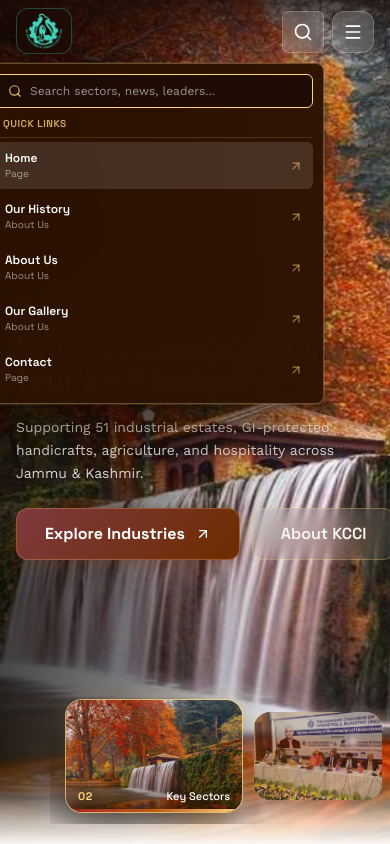
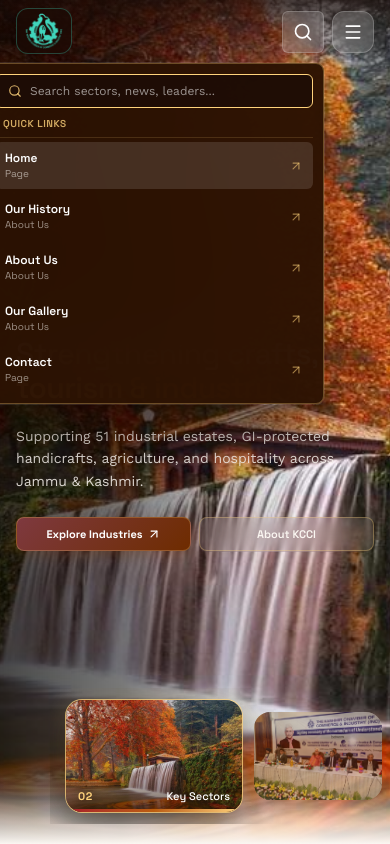
Before and after one commit to azharkhan93/kcci, a Next.js app: page / in a window 390 px wide. Both pictures are taken after a click on the button 303 px from the left and 32 px from the top of the page. Shown: the top 844 px of the page. Built offline with nearby package versions, Linux system fonts and the light colour scheme.

Commit message:
update button sizes and responsive spacing in hero component and global css

```diff
--- a/app/components/Hero/Hero.tsx
+++ b/app/components/Hero/Hero.tsx
@@ -168,18 +168,18 @@ export const Hero: React.FC = () => {
           {/* Clean Staggered Dual Actions */}
           <div
             ref={actionsRef}
-            className="flex flex-row items-center gap-3 pt-1 w-full sm:w-auto"
+            className="flex flex-row items-center gap-2 sm:gap-3 pt-1 w-full sm:w-auto"
           >
             <Link
               href={currentSlide.primaryCtaHref || "/#key-sectors"}
-              className="flex-1 sm:flex-initial group"
+              className="flex-1 min-w-0 sm:flex-initial group"
             >
               <Button
                 variant="primary"
-                size="md"
-                className="w-full sm:w-auto text-xs sm:text-sm px-4 sm:px-6 py-3 sm:py-3.5 whitespace-nowrap !rounded-xl flex-row-reverse"
+                size="sm"
+                className="w-full sm:w-auto text-[11px] sm:text-sm px-2.5 sm:px-5 py-2 sm:py-3 whitespace-nowrap !rounded-lg sm:!rounded-xl flex-row-reverse gap-1 sm:gap-2"
                 icon={
-                  <ArrowUpRight className="w-4 h-4 transition-transform duration-200 group-hover:translate-x-0.5 group-hover:-translate-y-0.5" />
+                  <ArrowUpRight className="w-3.5 h-3.5 sm:w-4 sm:h-4 transition-transform duration-200 group-hover:translate-x-0.5 group-hover:-translate-y-0.5" />
                 }
               >
                 {currentSlide.primaryCtaText}
@@ -188,12 +188,12 @@ export const Hero: React.FC = () => {
 
             <Link
               href={currentSlide.secondaryCtaHref || "/contact"}
-              className="flex-1 sm:flex-initial"
+              className="flex-1 min-w-0 sm:flex-initial"
             >
               <Button
                 variant="outline"
-                size="md"
-                className="w-full sm:w-auto text-xs sm:text-sm px-4 sm:px-6 py-3 sm:py-3.5 whitespace-nowrap !rounded-xl !bg-white/[0.07] hover:!bg-white/[0.15] !text-[#FBF7F2] !border !border-[#FFD37C]/30 hover:!border-[#FFD37C]/70 backdrop-blur-md !shadow-none !font-semibold"
+                size="sm"
+                className="w-full sm:w-auto text-[11px] sm:text-sm px-2.5 sm:px-5 py-2 sm:py-3 whitespace-nowrap !rounded-lg sm:!rounded-xl !bg-white/[0.07] hover:!bg-white/[0.15] !text-[#FBF7F2] !border !border-[#FFD37C]/30 hover:!border-[#FFD37C]/70 backdrop-blur-md !shadow-none !font-semibold"
               >
                 {currentSlide.secondaryCtaText}
               </Button>
--- a/app/globals.css
+++ b/app/globals.css
@@ -230,12 +230,30 @@ body {
   background-color: #7E393F;
 }
 
-/* ── Button Size Classes ─────────────────────────────────── */
+/* ── Button Size Classes (Layered so Tailwind responsive utilities apply cleanly) ── */
+@layer components {
   .btn-sm {
-  padding: 8px 16px;
+    padding: 7px 12px;
     font-size: 0.75rem;
     border-radius: 8px;
     gap: 6px;
+  }
+  .btn-md {
+    padding: 10px 18px;
+    font-size: 0.875rem;
+    border-radius: 10px;
+    gap: 8px;
+  }
+  .btn-lg {
+    padding: 12px 24px;
+    font-size: 0.9375rem;
+    border-radius: 10px;
+    gap: 8px;
+  }
+
+  @media (min-width: 640px) {
+    .btn-sm {
+      padding: 8px 16px;
     }
     .btn-md {
       padding: 14px 28px;
@@ -248,6 +266,8 @@ body {
       font-size: 1.125rem;
       border-radius: 12px;
       gap: 12px;
+    }
+  }
 }
 
 /* ── Kashmir Harud & Chinar Gradients ─────────────────────── */
```
Lines whose indentation alone changed are shown as unchanged.
